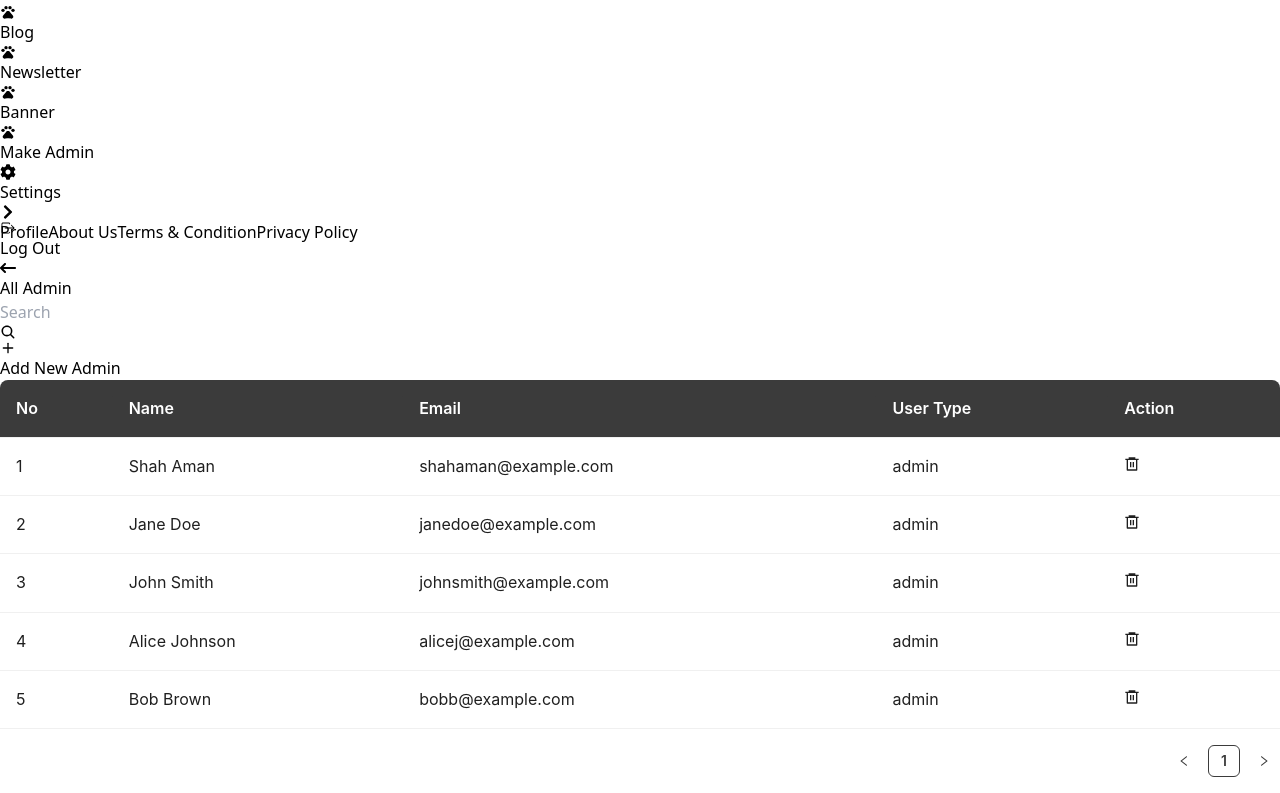
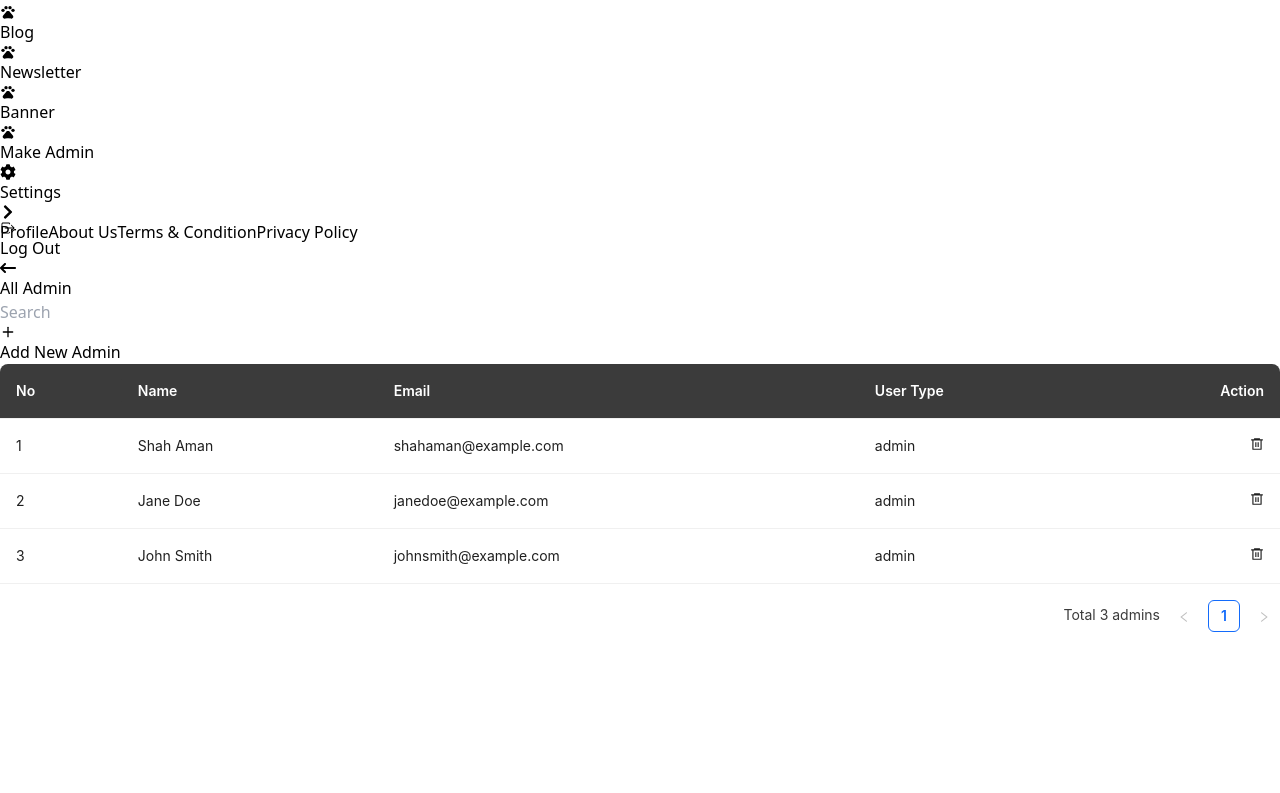
Before and after one commit to sparktechagency/dental-ecommerce-dashboard, a React (Vite) app: page /make-admin in a window 1280 px wide. Shown: the part 756-1549 px from the top of the page. After the commit the page ends 1404 px from the top, so only its background shows below. Built offline with nearby package versions, Linux system fonts and the light colour scheme.

Commit message:
changes in make admin

```diff
--- a/src/page/Make Admin/MakeAdmin.jsx
+++ b/src/page/Make Admin/MakeAdmin.jsx
@@ -1,30 +1,20 @@
 import { useState, useMemo } from "react";
 import { IoSearch } from "react-icons/io5";
 import PageHeading from "../../shared/PageHeading";
-import {
-  ConfigProvider,
-  Input,
-  Modal,
-  Table,
-  Form,
-  message,
-  Select,
-} from "antd";
-import UserInformation from "../user-management/UserInformation";
-import { FaTrash } from "react-icons/fa";
+import { ConfigProvider, Table, Form, message, Modal, Input, Select } from "antd";
 import { FiPlus } from "react-icons/fi";
 import { SearchInput } from "../../components/search/SearchInput";
 import { RiDeleteBin6Line } from "react-icons/ri";
 
+const { Option } = Select;
+
 const MakeAdmin = () => {
   const [isModalOpen, setIsModalOpen] = useState(false);
   const [isAddModalOpen, setIsAddModalOpen] = useState(false);
-  const [userDetailsModal, setUserDetailsModal] = useState(false);
-  const [selectedUser, setSelectedUser] = useState(null);
   const [searchTerm, setSearchTerm] = useState("");
-  const [form] = Form.useForm();
-
-  const dataSource = [
+  const [adminToDelete, setAdminToDelete] = useState(null);
+  const [isDeleting, setIsDeleting] = useState(false);
+  const [dataSource, setDataSource] = useState([
     {
       key: "1",
       no: "1",
@@ -46,21 +36,8 @@ const MakeAdmin = () => {
       email: "johnsmith@example.com",
       userType: "admin",
     },
-    {
-      key: "4",
-      no: "4",
-      userName: "Alice Johnson",
-      email: "alicej@example.com",
-      userType: "admin",
-    },
-    {
-      key: "5",
-      no: "5",
-      userName: "Bob Brown",
-      email: "bobb@example.com",
-      userType: "admin",
-    },
-  ];
+  ]);
+  const [form] = Form.useForm();
 
   const filteredDataSource = useMemo(() => {
     if (!searchTerm) return dataSource;
@@ -70,7 +47,7 @@ const MakeAdmin = () => {
         user.userName.toLowerCase().includes(searchLower) ||
         user.email.toLowerCase().includes(searchLower)
     );
-  }, [searchTerm]);
+  }, [searchTerm, dataSource]);
 
   const handleAdd = () => {
     setIsAddModalOpen(true);
@@ -93,6 +70,34 @@ const MakeAdmin = () => {
     form.resetFields();
   };
 
+  const openDeleteModal = (admin) => {
+    setAdminToDelete(admin);
+    setIsModalOpen(true);
+  };
+
+  const handleDeleteAdmin = async () => {
+    if (!adminToDelete) return;
+
+    setIsDeleting(true);
+
+    try {
+      // Simulate API call
+      await new Promise(resolve => setTimeout(resolve, 500));
+
+      // Update the data source by filtering out the deleted admin
+      setDataSource(prev => prev.filter(admin => admin.key !== adminToDelete.key));
+
+      message.success(`Admin "${adminToDelete.userName}" has been deleted successfully`);
+      setIsModalOpen(false);
+      setAdminToDelete(null);
+    } catch (error) {
+      console.error("Error deleting admin:", error);
+      message.error("Failed to delete admin. Please try again.");
+    } finally {
+      setIsDeleting(false);
+    }
+  };
+
   const columns = [
     { title: "No", dataIndex: "no", key: "no" },
     {
@@ -100,27 +105,31 @@ const MakeAdmin = () => {
       key: "userName",
       dataIndex: "userName",
     },
-    { title: "Email", dataIndex: "email", key: "email" },
+    {
+      title: "Email",
+      dataIndex: "email",
+      key: "email"
+    },
     {
       title: "User Type",
       dataIndex: "userType",
       key: "userType",
+      render: (userType) => (
+        <span className="capitalize">{userType}</span>
+      )
     },
     {
       title: "Action",
       key: "action",
+      align: 'right',
       render: (_, record) => (
-        // <button
-        //   onClick={() => {
-        //     setIsModalOpen(true);
-        //   }}
-        //   className="border border-[#3b3b3b] text-[#3b3b3b] rounded-lg p-2"
-        // >
-        //   <FaTrash className="w-6 h-6 text-[#3b3b3b]" />
-        // </button>
         <button
-      onClick={() => openDeleteModal(record)}
+          onClick={(e) => {
+            e.stopPropagation();
+            openDeleteModal(record);
+          }}
           className="border border-red-500 text-red-500 rounded-lg p-2 hover:bg-red-50 transition-colors"
+          aria-label={`Delete ${record.userName}`}
         >
           <RiDeleteBin6Line className="w-5 h-5" />
         </button>
@@ -129,15 +138,16 @@ const MakeAdmin = () => {
   ];
 
   return (
-    <>
-      <div className="my-5 md:my-10 flex flex-col md:flex-row gap-5 justify-between items-center">
+    <div className="p-4 md:p-6">
+      <div className="mb-6 md:mb-8 flex flex-col md:flex-row justify-between items-start md:items-center gap-4">
         <PageHeading title="All Admin" />
         <div className="flex flex-col md:flex-row justify-center items-center gap-4 w-full md:w-auto">
-          <div className="relative w-full mt-5 md:mt-0 lg:mt-0">
-            <SearchInput />
-            <span className=" text-gray-600 absolute top-0 left-0 h-full px-5 flex items-center justify-center rounded-r-md cursor-pointer">
-              <IoSearch className="text-[1.3rem]" />
-            </span>
+          <div className="relative w-full md:w-64">
+            <SearchInput
+              value={searchTerm}
+              onChange={(e) => setSearchTerm(e.target.value)}
+              placeholder="Search admins..."
+            />
           </div>
           <button
             onClick={handleAdd}
@@ -148,66 +158,85 @@ const MakeAdmin = () => {
           </button>
         </div>
       </div>
+
       <ConfigProvider
         theme={{
           components: {
-            InputNumber: {
-              activeBorderColor: "#14803c",
-            },
-            Pagination: {
-              colorPrimaryBorder: "#3b3b3b",
-              colorBorder: "#3b3b3b",
-              colorTextPlaceholder: "#3b3b3b",
-              colorTextDisabled: "#3b3b3b",
-              colorBgTextActive: "#3b3b3b",
-              itemActiveBgDisabled: "#3b3b3b",
-              itemActiveColorDisabled: "#3b3b3b",
-              itemBg: "#3b3b3b",
-              colorBgTextHover: "#3b3b3b",
-              colorPrimary: "#3b3b3b",
-              colorPrimaryHover: "#3b3b3b",
-            },
             Table: {
               headerBg: "#3b3b3b",
               headerColor: "#fff",
-              cellFontSize: 16,
+              cellFontSize: 14,
               headerSplitColor: "#3b3b3b",
+              rowHoverBg: "#f5f5f5",
+            },
+            Pagination: {
+              colorPrimary: "#136BFB",
+              colorPrimaryHover: "#0e56d6",
+              colorText: "#3b3b3b",
             },
           },
         }}
       >
+        <div className="bg-white rounded-lg shadow">
           <Table
             dataSource={filteredDataSource}
             columns={columns}
-          pagination={{ pageSize: 10 }}
-          scroll={{ x: "max-content" }}
+            pagination={{
+              pageSize: 8,
+              showSizeChanger: false,
+              showTotal: (total) => `Total ${total} admins`,
+              className: "px-4 py-2"
+            }}
+            rowKey="key"
+            scroll={{ x: true }}
+            className="admin-table"
           />
+        </div>
+      </ConfigProvider>
 
+      {/* Delete Confirmation Modal */}
       <Modal
         open={isModalOpen}
         centered
-          onCancel={() => setIsModalOpen(false)}
+        onCancel={() => {
+          setIsModalOpen(false);
+          setAdminToDelete(null);
+        }}
         footer={null}
+        width={400}
+        closable={false}
+        className="delete-confirmation-modal"
       >
-          <div className="p-5">
-            <h1 className="text-4xl text-center text-[#0D0D0D]">
-              Are you sure you want to delete this admin ?
-            </h1>
-
-            <div className="text-center py-5">
+        <div className="p-6 text-center">
+          <div className="mx-auto flex items-center justify-center h-12 w-12 rounded-full bg-red-100 mb-4">
+            <RiDeleteBin6Line className="h-6 w-6 text-red-600" />
+          </div>
+          <h3 className="text-lg font-medium text-gray-900 mb-2">
+            Delete Admin
+          </h3>
+          <p className="text-sm text-gray-500 mb-6">
+            Are you sure you want to delete <span className="font-semibold">{adminToDelete?.userName}</span>?
+            This action cannot be undone.
+          </p>
+          <div className="flex gap-3">
             <button
-                onClick={() => setIsModalOpen(false)}
-                className="bg-[#3b3b3b] text-white font-semibold w-full py-2 rounded transition duration-200"
+              type="button"
+              onClick={() => {
+                setIsModalOpen(false);
+                setAdminToDelete(null);
+              }}
+              disabled={isDeleting}
+              className="flex-1 px-4 py-2 border border-gray-300 rounded-md text-sm font-medium text-gray-700 bg-white hover:bg-gray-50 focus:outline-none focus:ring-2 focus:ring-offset-2 focus:ring-blue-500 disabled:opacity-50"
             >
-                Yes,Delete
+              Cancel
             </button>
-            </div>
-            <div className="text-center pb-5">
             <button
-                onClick={() => setIsModalOpen(false)}
-                className="text-[#3b3b3b] border-2 border-[#3b3b3b] bg-white font-semibold w-full py-2 rounded transition duration-200"
+              type="button"
+              onClick={handleDeleteAdmin}
+              disabled={isDeleting}
+              className="flex-1 px-4 py-2 border border-transparent rounded-md shadow-sm text-sm font-medium text-white bg-red-600 hover:bg-red-700 focus:outline-none focus:ring-2 focus:ring-offset-2 focus:ring-red-500 disabled:opacity-50"
             >
-                No,Don’t Delete
+              {isDeleting ? 'Deleting...' : 'Delete'}
             </button>
           </div>
         </div>
@@ -220,7 +249,6 @@ const MakeAdmin = () => {
         onOk={handleAddAdmin}
         onCancel={handleCancel}
         okText="Add Admin"
-          cancelText="Cancel"
         okButtonProps={{
           className: "bg-[#136BFB] hover:bg-blue-600",
           size: "large",
@@ -302,8 +330,7 @@ const MakeAdmin = () => {
           </Form.Item>
         </Form>
       </Modal>
-      </ConfigProvider>
-    </>
+    </div>
   );
 };
 
```
Lines whose indentation alone changed are shown as unchanged.
